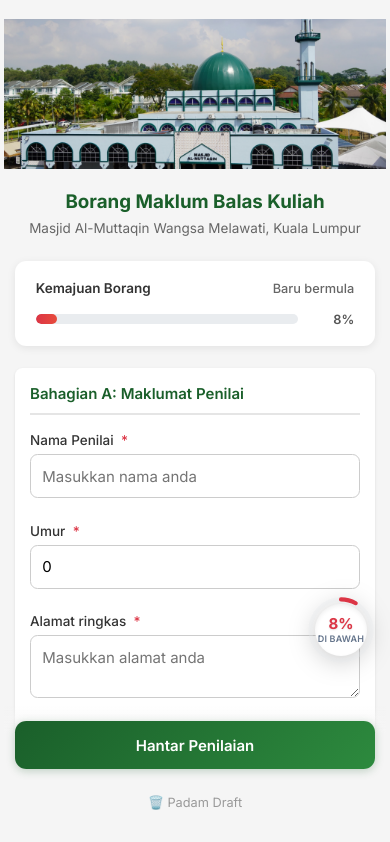
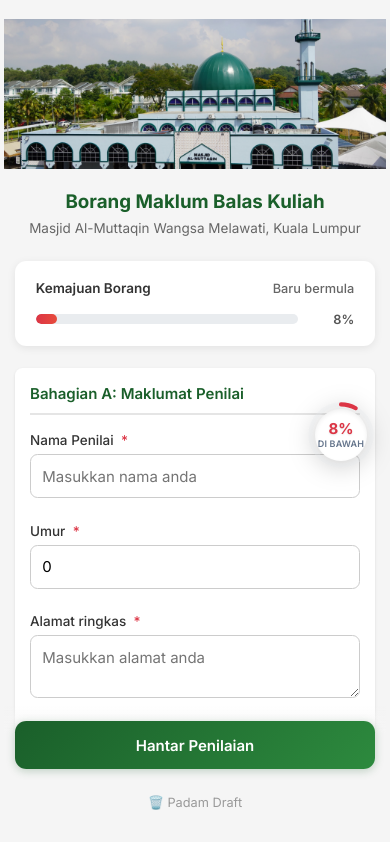
Before and after one commit to hakimalek27/borang-penilaian-penceramah, a SvelteKit app: page / in a window 390 px wide. Shown: the top 842 px of the page. Built offline with nearby package versions, Linux system fonts and the light colour scheme; no server answers; the database is empty.

Commit message:
fix: move floating button much higher on mobile - 25rem (~400px/20cm up)

```diff
--- a/src/routes/+page.svelte
+++ b/src/routes/+page.svelte
@@ -803,7 +803,7 @@
 	/* Floating Scroll Assist */
 	.scroll-assist {
 		position: fixed;
-		bottom: calc(12rem + env(safe-area-inset-bottom, 0px));
+		bottom: calc(25rem + env(safe-area-inset-bottom, 0px));
 		right: 1rem;
 		width: 68px;
 		height: 68px;
```
